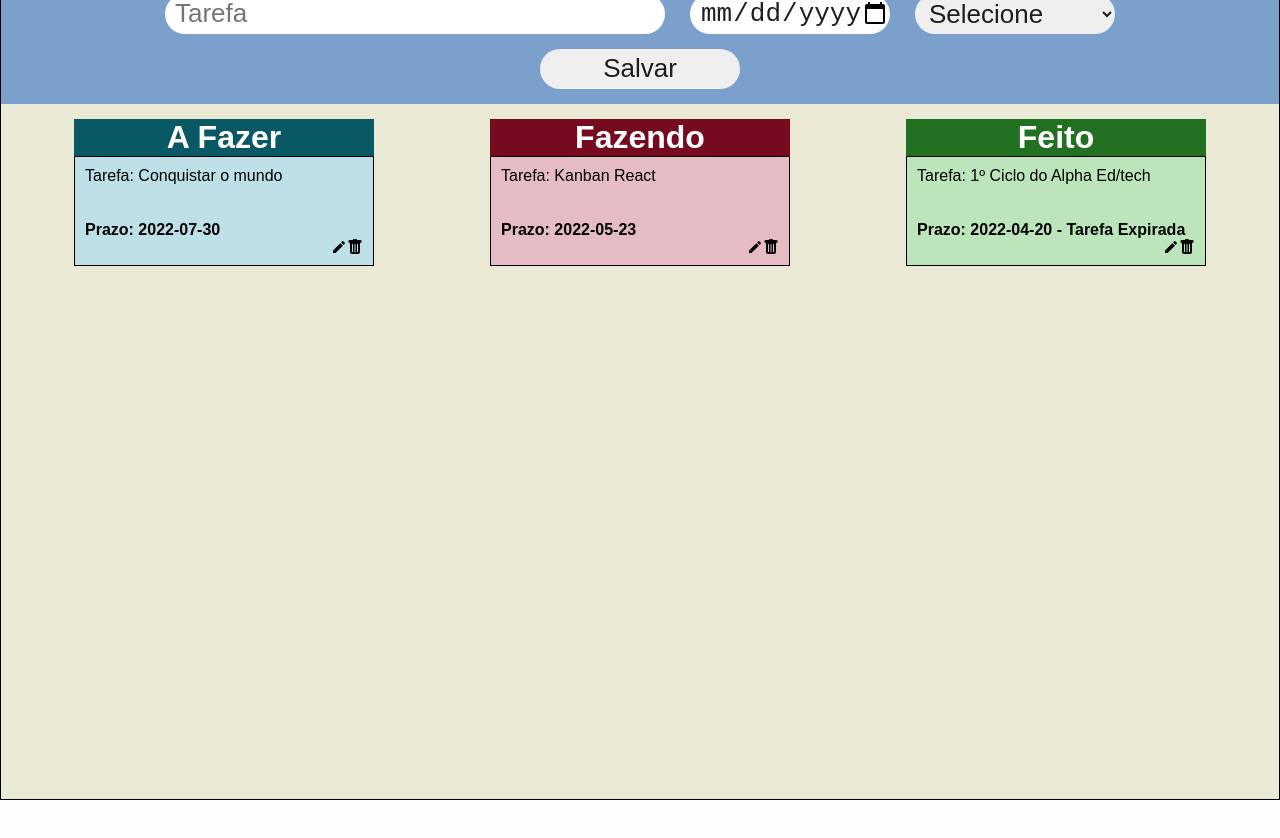
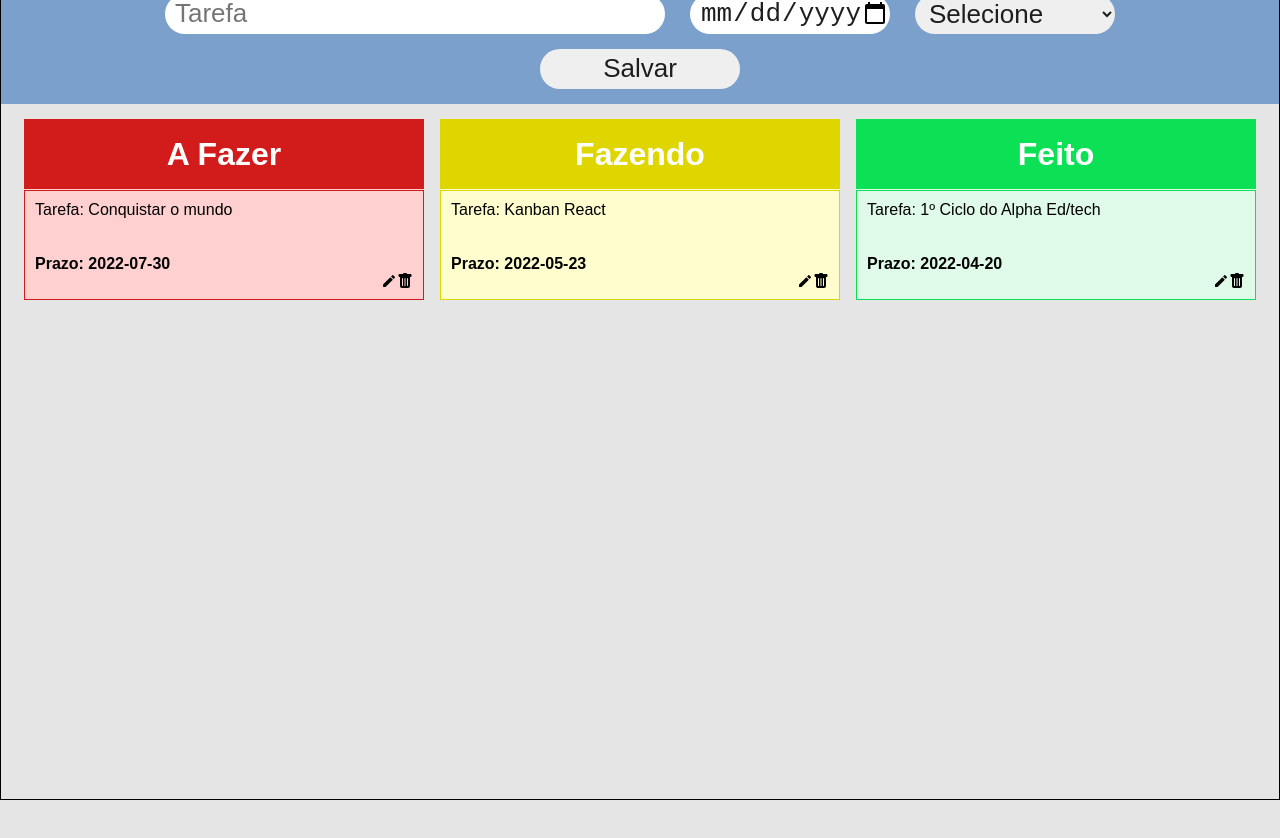
Before and after one commit to rodrigolfranca/kanban-react, a React (Create React App) app: page / in a window 1280 px wide. Shown: the top 838 px of the page. Built offline with nearby package versions, Linux system fonts and the light colour scheme; the HTML template or start-up script is replaced by a standard one.

Commit message:
design update, one array : done

```diff
--- a/src/components/Card/Card.jsx
+++ b/src/components/Card/Card.jsx
@@ -7,34 +7,36 @@ const date = new Date();
 const year = date.getFullYear();
 const month = (date.getMonth()+1 >= 10)? (date.getMonth()+1) : "0"+(date.getMonth()+1);
 const day = (date.getDate()-1);
-const fullDate = year+'-'+month+'-'+day
+const todayDate = year+'-'+month+'-'+day
 
 function Card(props) {
-    function limpaCard(){
-        let auxArray = props.array;
+
+    function cleanCard(){
+        let auxArray = props.tasks;
         auxArray.splice(props.index, 1);
-        props.setArray(auxArray);
+        props.setTasks(auxArray);
         props.handle();
     }
 
-    function atualizaCard(){
+    function updateCard(){
         props.setDescription(props.description)
         props.setDate(props.date)
         props.setStatus(props.status)
 
-        limpaCard();
+        cleanCard();
     }
 
     return (
         <CardStyle className='card'>
             <p>Tarefa: {props.description}</p>
-            <p>Prazo: { (fullDate < props.date)? props.date : props.date+" - Tarefa Expirada"}</p>
+            <p>Prazo: { (todayDate < props.date || props.status === "2")? props.date : props.date+" - Tarefa Expirada"}</p>
             <div className='icons'>
-                <BsFillTrashFill onClick={limpaCard} />
-                <MdModeEditOutline onClick={atualizaCard} />
+                <BsFillTrashFill onClick={cleanCard} />
+                <MdModeEditOutline onClick={updateCard} />
             </div>
         </CardStyle>
     );
+
 }
 
 export default Card;
--- a/src/components/Card/style.js
+++ b/src/components/Card/style.js
@@ -6,7 +6,6 @@ export const CardStyle = Styled.div`
     padding: 10px;
     width: 100%;
     height: fit-content;
-    border: 1px black solid;
         p:first-child {
             height: 54px;
             overflow-y: scroll;
--- a/src/components/Main/Main.jsx
+++ b/src/components/Main/Main.jsx
@@ -8,20 +8,23 @@ const Main = () => {
     const [description, setDescription] = useState("");
     const [status, setStatus] = useState("-1")
 
-    const [todo, setTodo] = useState([{
-        description:"Conquistar o mundo",
-        date:"2022-07-30"
-    }]);
-
-    const [doing, setDoing] = useState([{
-        description:"Kanban React",
-        date:"2022-05-23"
-    }]);
-
-    const [done, setDone] = useState([{
-        description:"1º Ciclo do Alpha Ed/tech",
-        date:"2022-04-20"
-    }]);
+    const [tasks, setTasks] = useState([
+        {
+            description:"Conquistar o mundo",
+            date:"2022-07-30",
+            status:"0"
+        },
+        {
+            description:"Kanban React",
+            date:"2022-05-23",
+            status: "1"
+        },
+        {
+            description:"1º Ciclo do Alpha Ed/tech",
+            date:"2022-04-20",
+            status: "2"
+        }
+    ]);
 
     const [any, forceUpdate] = useReducer(num => num + 1, 0);
     function handleChange(){
@@ -34,28 +37,12 @@ const Main = () => {
         const thing = {
             description: description,
             date: date,
+            status: status
         }
 
-        let array;
-        switch(status) {
-            case '0':
-                array = todo;
-                array.push(thing);
-                setTodo(array);
-                break;
-            case '1':
-                array = doing;
-                array.push(thing);
-                setDoing(array);
-                break;
-            case '2':
-                array = done;
-                array.push(thing);
-                setDone(array);
-                break;
-            default:
-                return false
-        }
+        const array = tasks;
+        array.push(thing);
+        setTasks(array);
 
         clearInputs();
     }
@@ -78,9 +65,7 @@ const Main = () => {
                     save={save}
                 />
                 <Section
-                    todo={todo} setTodo={setTodo}
-                    doing={doing} setDoing={setDoing}
-                    done={done} setDone={setDone}
+                    tasks={tasks} setTasks={setTasks}
                     handle={handleChange}
                     setDate={setDate} setDescription={setDescription} setStatus={setStatus}
                 />
--- a/src/components/Main/style.js
+++ b/src/components/Main/style.js
@@ -4,7 +4,7 @@ export const StyledMain = Styled.div`
     margin: 0 auto;
     width: 100%;
     height: 100vh;
-    background-color:#e9e9d5;
+    background-color:#E5E5E5;
 
     display:flex;
     justify-content: center;
--- a/src/components/Section/Section.jsx
+++ b/src/components/Section/Section.jsx
@@ -8,40 +8,46 @@ const Section = (props) => {
             <StyledTodo className="todo">
                 <h1>A Fazer</h1>
                 {
-                    props.todo.map( (todo, index) =>
-                    <Card
-                        description={todo.description} date={todo.date} status="0"
+                    props.tasks.map((task, index) => {
+                        if (task.status === '0') return <Card
+                        description={task.description} date={task.date} status={task.status}
                         key={index} index={index}
-                        array={props.todo} setArray={props.setTodo}
+                        tasks={props.tasks} setTasks={props.setTasks}
                         handle={props.handle}
                         setDate={props.setDate} setDescription={props.setDescription} setStatus={props.setStatus}
-                    />)
+                        />
+                        return null
+                    })
                 }
             </StyledTodo>
             <StyledDoing className="doing">
                 <h1>Fazendo</h1>
                 {
-                    props.doing.map( (doing, index) =>
-                    <Card
-                        description={doing.description} date={doing.date} status="1"
+                    props.tasks.map((task, index) => {
+                        if (task.status === '1') return <Card
+                        description={task.description} date={task.date} status={task.status}
                         key={index} index={index}
-                        array={props.doing} setArray={props.setDoing}
+                        tasks={props.tasks} setTasks={props.setTasks}
                         handle={props.handle}
                         setDate={props.setDate} setDescription={props.setDescription} setStatus={props.setStatus}
-                    />)
+                        />
+                        return null
+                    })
                 }
             </StyledDoing>
             <StyledDone className="done">
                 <h1>Feito</h1>
                 {
-                    props.done.map( (done, index) =>
-                    <Card
-                        description={done.description} date={done.date} status="2"
+                    props.tasks.map((task, index) => {
+                        if (task.status === '2') return <Card
+                        description={task.description} date={task.date} status={task.status}
                         key={index} index={index}
-                        array={props.done} setArray={props.setDone}
+                        tasks={props.tasks} setTasks={props.setTasks}
                         handle={props.handle}
                         setDate={props.setDate} setDescription={props.setDescription} setStatus={props.setStatus}
-                    />)
+                        />
+                        return null
+                    })
                 }
             </StyledDone>
         </StyledSection>
--- a/src/components/Section/style.js
+++ b/src/components/Section/style.js
@@ -10,33 +10,51 @@ export const StyledSection = styled.div`
 
 export const StyledTodo = styled.div`
     height:fit-content;
-    width: 300px;
-    background-color: #bce0e5;
+    width: 400px;
+    background-color: #FFD0D0;
         h1{
-            background-color: #085964;
+            height: 70px;
+            background-color: #D21B1B;
             color: white;
             text-align: center;
+            padding-top: 17px;
+            margin-bottom: 1px;
         }
-`
+        .card{
+            border: 1px solid #D21B1B;
+        }
+`;
 
 export const StyledDoing = styled.div`
     height:fit-content;
-    width: 300px;
-    background-color: #e5bcc4;
+    width: 400px;
+    background-color: #FFFDCE;
         h1{
-            background-color: #760b20;
+            height: 70px;
+            background-color: #DFD600;
             color: white;
             text-align: center;
+            padding-top: 17px;
+            margin-bottom: 1px;
         }
-`
+        .card{
+            border: 1px solid #DFD600;
+        }
+`;
 
 export const StyledDone = styled.div`
     height:fit-content;
-    width: 300px;
-    background-color: #bce5bc;
+    width: 400px;
+    background-color: #DFFAE8;
         h1{
-            background-color: #227022;
+            height: 70px;
+            background-color: #0CE155;
             color: white;
             text-align: center;
+            padding-top: 17px;
+            margin-bottom: 1px;
         }
-`
+        .card{
+            border: 1px solid #0CE155;
+        }
+`;
--- a/src/style/style.js
+++ b/src/style/style.js
@@ -12,7 +12,7 @@ export const GlobalStyle = createGlobalStyle`
     }
 
     body{
-        background-color: #fefefe;
+        background-color: #E5E5E5;
         font-family: "Oxygen", Arial, Helvetica, sans-serif;
     }
 `;
```
